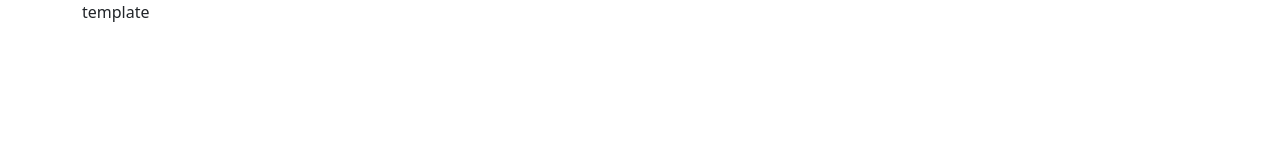
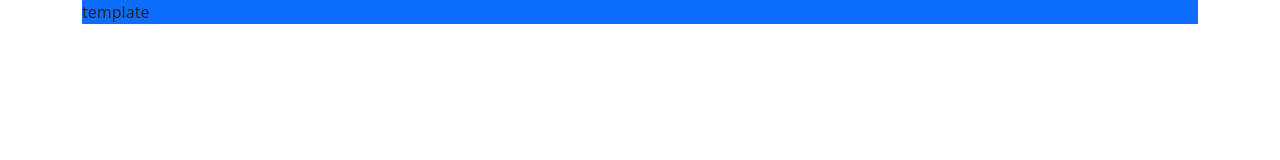
Before and after one commit to zambbo/OSS-FINALPROJECT, a website: page index.html in a window 1280 px wide. Drawn offline with nearby package versions, Linux system fonts and the light colour scheme.

Commit message:
test bootstrap

```diff
--- a/index.html
+++ b/index.html
@@ -17,7 +17,7 @@
         </header>
         <div class="container">
             <div>
-                <p>
+                <p class="bg-primary">
                     template
                 </p>
             </div>
```
